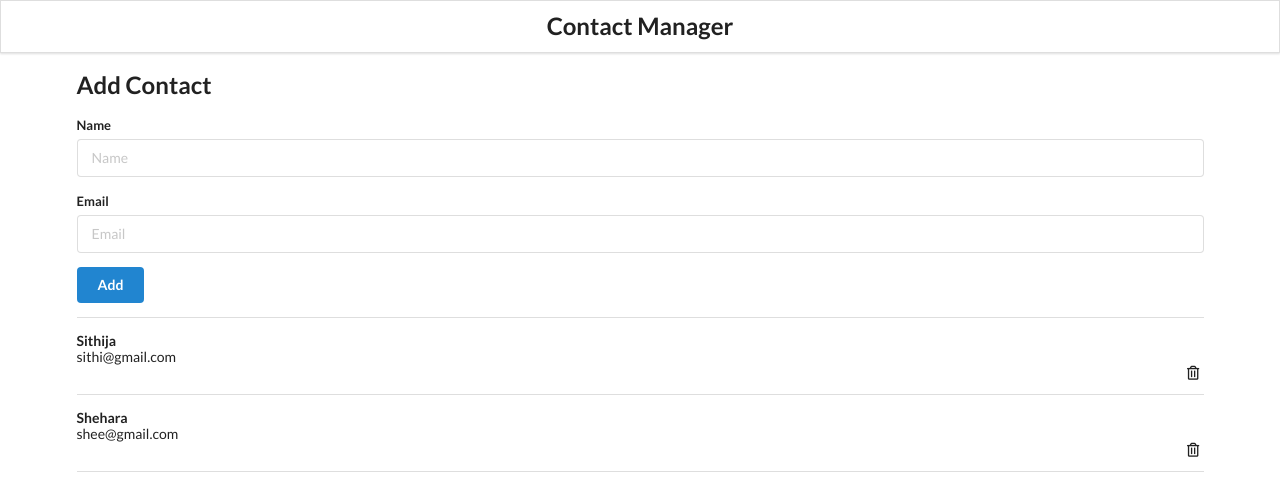
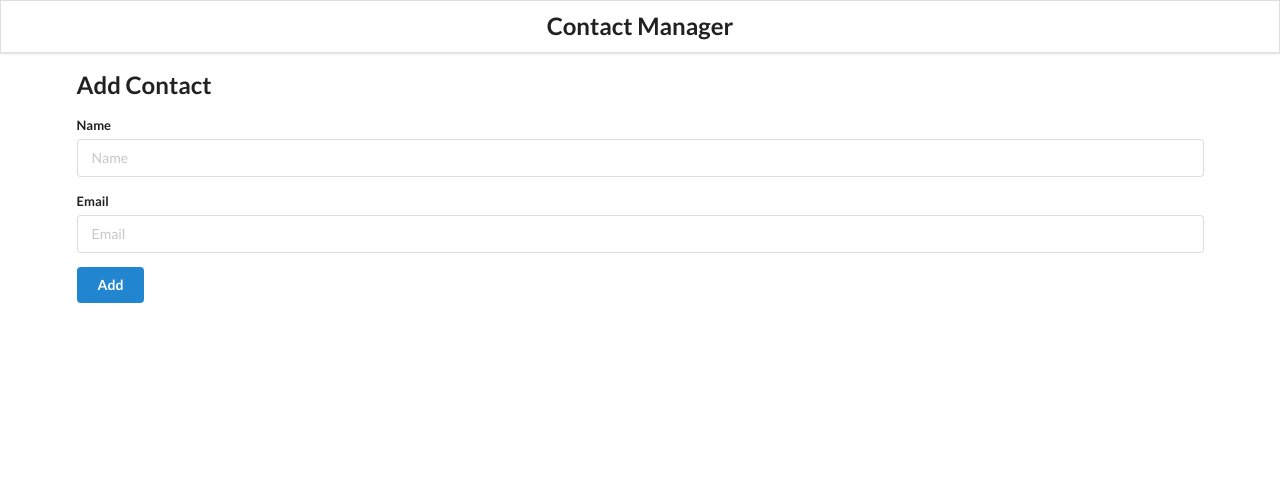
Before and after one commit to Sithija97/React-Applications, a React (Create React App) app in the folder my-app/: page / in a window 1280 px wide. Shown: the top 496 px of the page. Built offline with nearby package versions, Linux system fonts and the light colour scheme.

Commit message:
Data getting from the form and displaying it

```diff
--- a/my-app/src/App.js
+++ b/my-app/src/App.js
@@ -1,27 +1,19 @@
+import React, { useState } from 'react'
 import './App.css';
 import Header from './componets/Header'
 import AddContact from './componets/AddContact'
 import ContactList from './componets/ContactList'
 
 function App() {
-
-  const contacts = [
-    {
-      id:"1",
-      name:"Sithija",
-      email: "sithi@gmail.com"
-    },
-    {
-      id:"2",
-      name:"Shehara",
-      email: "shee@gmail.com"
-    }
-  ]
+  const [contacts, setContacts] = useState([])
+  const addContactHandler = (contact)=> {
+    console.log(contact)
+  }
   return (
     <div className='ui container'>
-      <Header/>
-      <AddContact/>
-      <ContactList contacts={contacts}/>
+      <Header />
+      <AddContact addContactHandler={addContactHandler}/>
+      <ContactList contacts={contacts} />
     </div>
   );
 }
--- a/my-app/src/componets/AddContact.js
+++ b/my-app/src/componets/AddContact.js
@@ -1,18 +1,32 @@
 import React, { Component } from 'react'
 
 export default class AddContact extends Component {
+    state = {
+        name: '',
+        email: ''
+    }
+    add = (e) => {
+        e.preventDefault()
+        if (this.state.name === '' && this.state.email === '') {
+            alert('All fields are mandatory');
+            return
+        }
+        console.log(this.state)
+        this.props.addContactHandler(this.state)
+        this.setState({name:'', email:''})
+    }
     render() {
         return (
-            <div className ='ui main'>
+            <div className='ui main'>
                 <h2>Add Contact</h2>
-                <form className='ui form'>
+                <form className='ui form' onSubmit={this.add}>
                     <div className='field'>
                         <label>Name</label>
-                        <input type='text' name='name' placeholder='Name'/>
+                        <input type='text' name='name' placeholder='Name' value={this.state.name} onChange={(e) => this.setState({ name: e.target.value })} />
                     </div>
                     <div className='field'>
                         <label>Email</label>
-                        <input type='text' name='email' placeholder='Email'/>
+                        <input type='text' name='email' placeholder='Email' value={this.state.email} onChange={(e) => this.setState({ email: e.target.value })} />
                     </div>
                     <button className='ui button blue'>Add</button>
                 </form>
--- a/my-app/src/componets/ContactCard.js
+++ b/my-app/src/componets/ContactCard.js
@@ -0,0 +1,19 @@
+import React from 'react'
+import user from "../images/user.png";
+
+const ContactCard = (props) => {
+    const {id, name, email} = props.contact
+    return (
+        <div className="item">
+            <img className="ui avatar image" src={user} alt="user" />
+            <div className="content">
+                <div className="header">{name}</div>
+                <div>{email}</div>
+            </div>
+            <i className="trash alternate outline icon"
+                style={{ color: 'red', marginBottom: '10px' }}></i>
+        </div>
+    )
+}
+
+export default ContactCard;
--- a/my-app/src/componets/ContactList.js
+++ b/my-app/src/componets/ContactList.js
@@ -1,16 +1,11 @@
 import React from 'react'
+import ContactCard from './ContactCard'
 
 const ContactList = (props) => {
     //function to get contacts
-    const getContactList = props.contacts.map((contact)=>{
-        return(
-            <div className="item">
-                <div className="content">
-                    <div className="header">{contact.name}</div>
-                    <div>{contact.email}</div>
-                </div>
-                <i className="trash alternate outline icon"></i>
-            </div>
+    const getContactList = props.contacts.map((contact) => {
+        return (
+            <ContactCard contact={contact}/>
         )
     })
     return (
```
Also changed, not shown: my-app/src/images/user.png (added), 1 other file (tests, documents, lock files or other folders).
